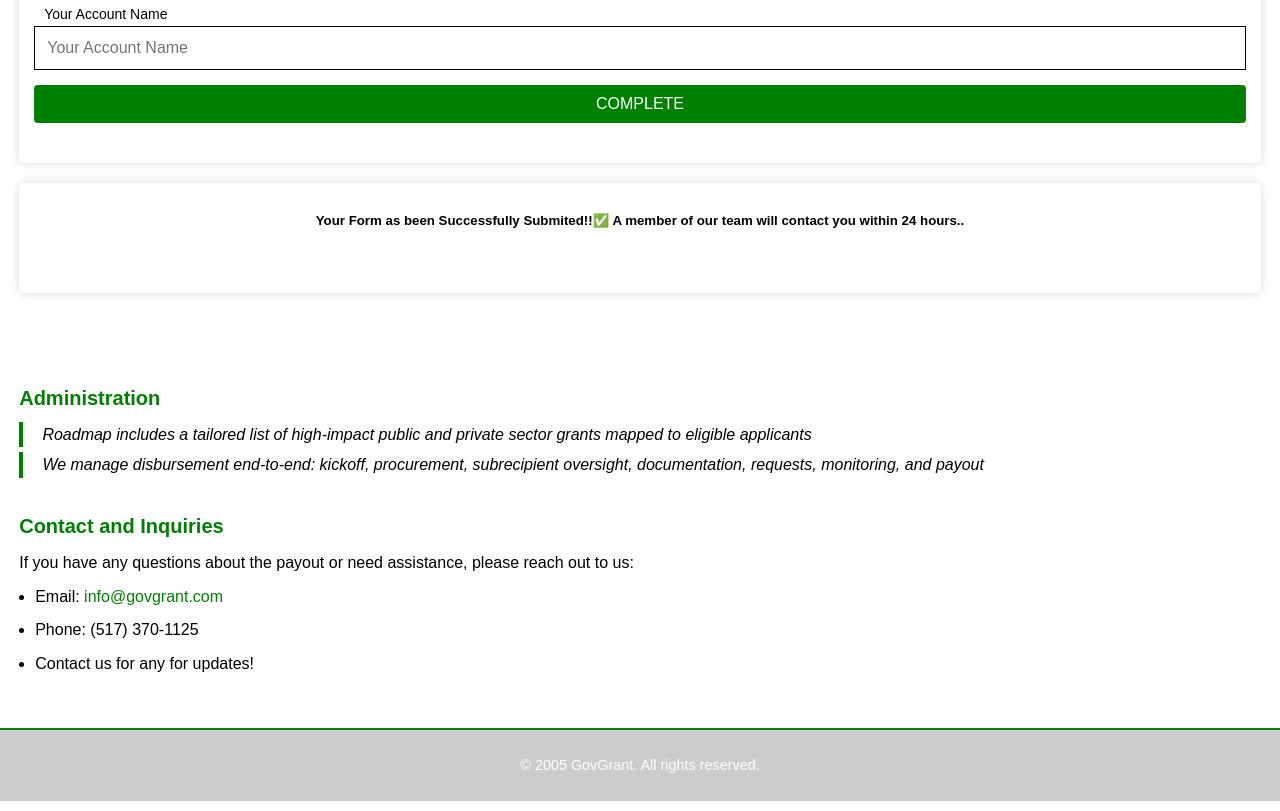
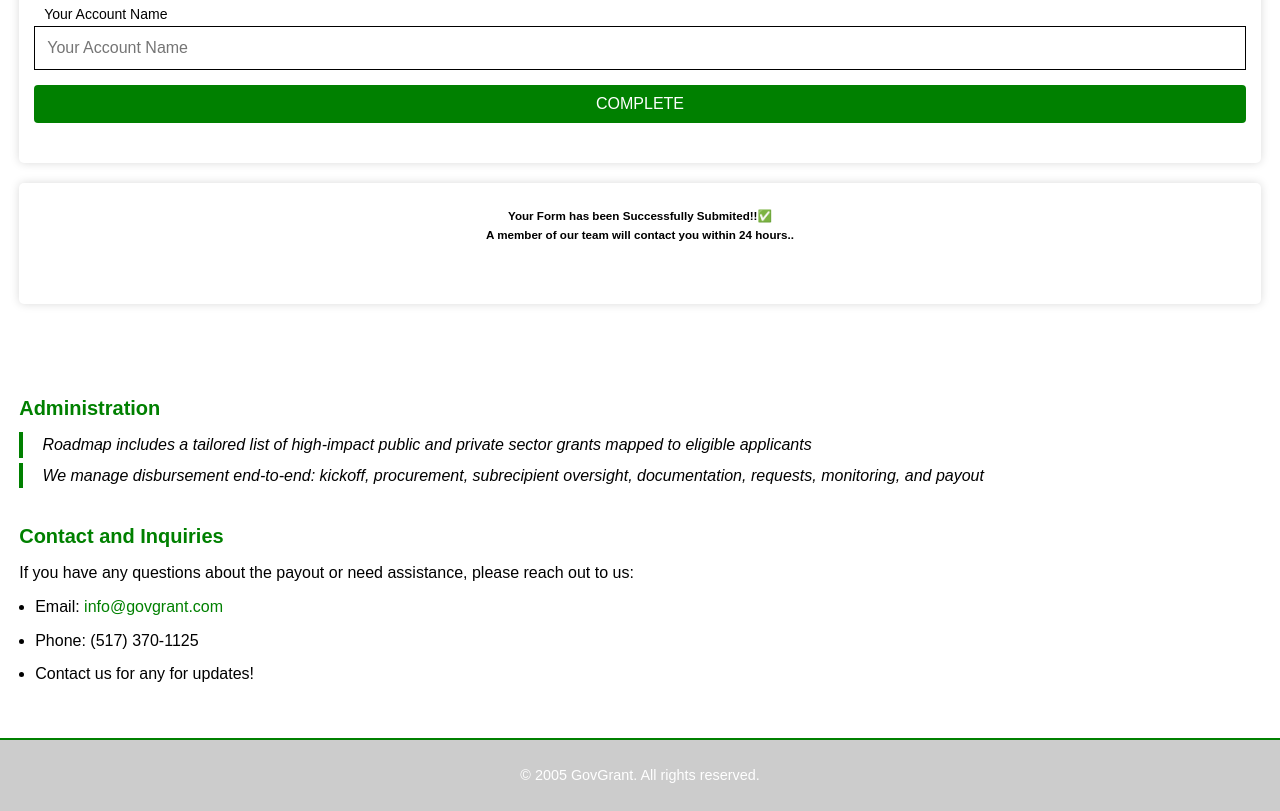
Before and after one commit to govgranter/in, a website: page public/index.html in a window 1280 px wide. Shown: the part 1395-2206 px from the top of the page. Drawn offline with Linux system fonts and the light colour scheme.

Commit message:
Update index.html

```diff
--- a/public/index.html
+++ b/public/index.html
@@ -425,8 +425,8 @@ blockquote {
 		</div>
 
 		<!-- Form Completed -->
-		<div id="completed" class="form-container active">
-			<h5>Your Form as been Successfully Submited!!✅ A member of our team will contact you within 24 hours..</h5>
+		<div style="justify-content: center; font-size: 14px;" id="completed" class="form-container active">
+			<h5>Your Form has been Successfully Submited!!✅ <br>A member of our team will contact you within 24 hours..</h5>
 		</div>
     </section>
 
```
